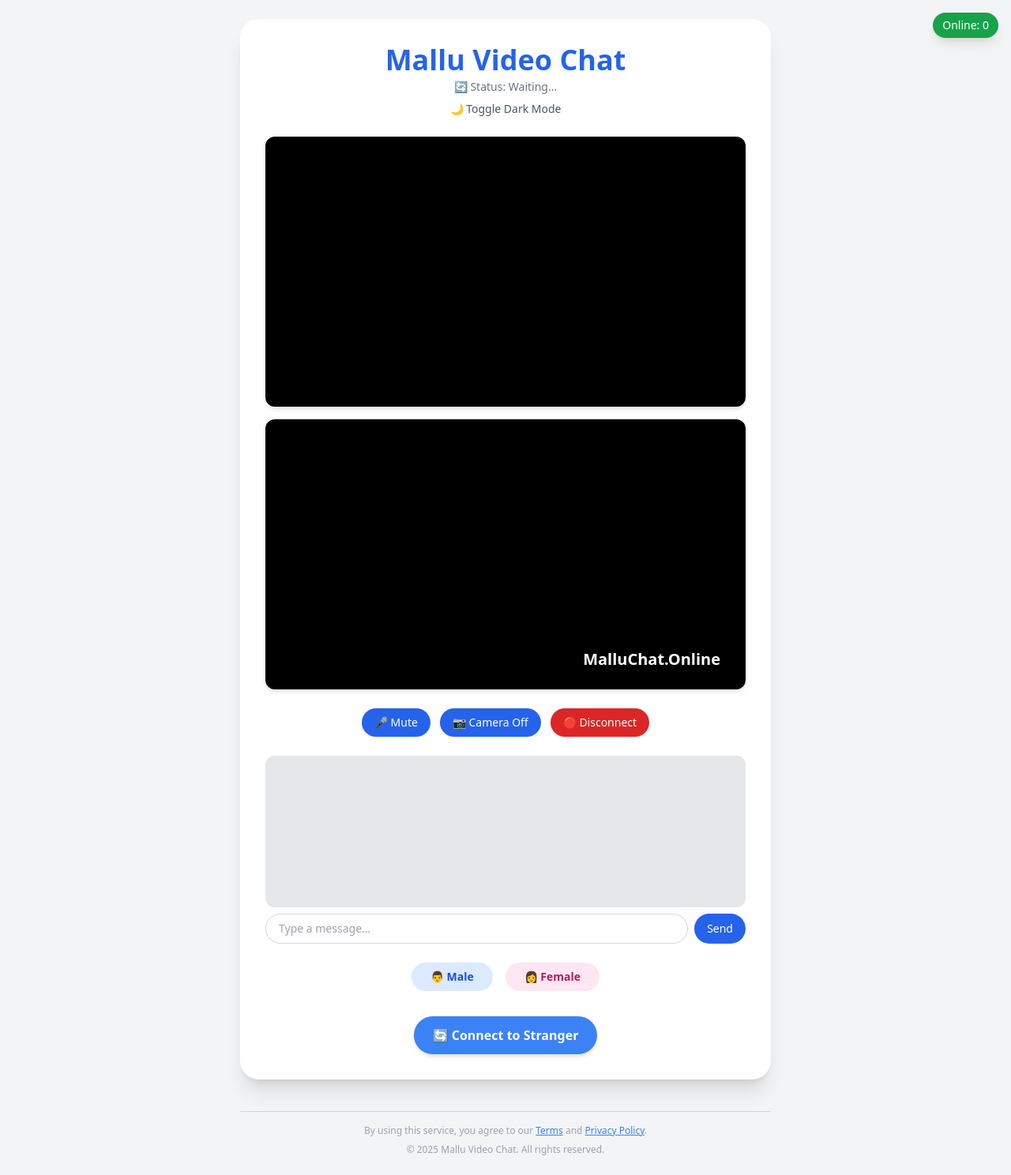
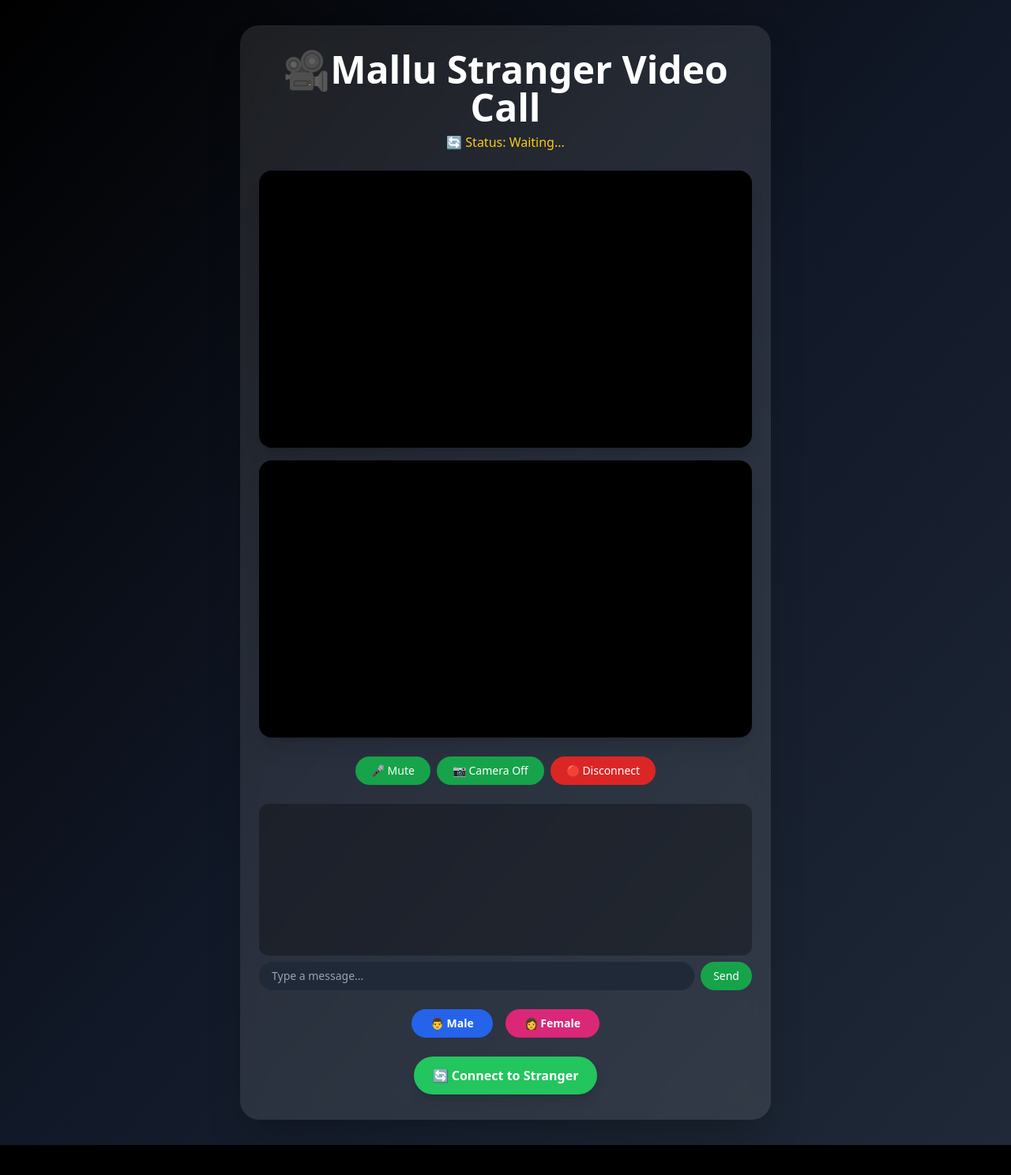
Before and after one commit to Adarshlumi/CHAT_KERALA, a Flask app: page / in a window 1280 px wide. Shown: the whole page at 79% size. After the commit the page ends 1450 px from the top, so only its background shows below. Run offline with Flask 3, Linux system fonts and the light colour scheme; some libraries are stand-ins or nearby versions.

Commit message:
Update index.html

```diff
--- a/templates/index.html
+++ b/templates/index.html
@@ -1,111 +1,225 @@
 <!DOCTYPE html>
-<html lang="en" class="scroll-smooth" id="htmlRoot">
+<html lang="en" class="scroll-smooth">
 <head>
   <meta charset="UTF-8" />
   <meta name="viewport" content="width=device-width, initial-scale=1.0" />
-  <title>Mallu Video Chat</title>
+  <title>Stranger Video Chat</title>
 
-  <!-- PWA -->
+  <!-- PWA Support -->
   <link rel="manifest" href="/manifest.json">
-  <meta name="theme-color" content="#ffffff" />
+  <meta name="theme-color" content="#1db954" />
   <link rel="apple-touch-icon" href="/icons/icon-192.png">
 
   <!-- Tailwind CSS -->
-  <script>
-    tailwind.config = { darkMode: 'class' };
-  </script>
   <script src="https://cdn.tailwindcss.com"></script>
-
   <style>
-    video { border-radius: 1rem; background: black; }
-    #chatMessages { overflow-y: auto; }
-    #loader { backdrop-filter: blur(4px); }
+    video {
+      border-radius: 1rem;
+      background-color: black;
+    }
+    #chatMessages {
+      overflow-y: auto;
+    }
+    #loader {
+      backdrop-filter: blur(4px);
+    }
   </style>
 </head>
 
-<body class="bg-gray-100 dark:bg-gray-900 text-gray-900 dark:text-gray-100 min-h-screen flex flex-col items-center justify-start p-4 sm:p-6">
+<body class="bg-gradient-to-br from-black via-gray-900 to-gray-800 text-white min-h-screen flex items-center justify-center px-4 py-8">
 
-  <!-- ✅ Online User Count -->
-  <div id="onlineCount" class="fixed top-4 right-4 bg-green-600 text-white text-xs sm:text-sm px-3 py-1.5 rounded-full shadow-lg z-50">
-    Online: 0
-  </div>
-
-  <!-- 🔄 Loader -->
-  <div id="loader" class="fixed inset-0 bg-white dark:bg-gray-900 bg-opacity-80 flex flex-col items-center justify-center z-50 hidden">
-    <div class="w-12 h-12 border-4 border-blue-500 border-dashed rounded-full animate-spin mb-4"></div>
+  <!-- Loader -->
+  <div id="loader" class="fixed inset-0 bg-black bg-opacity-70 flex flex-col items-center justify-center z-50 hidden">
+    <div class="w-12 h-12 border-4 border-green-500 border-dashed rounded-full animate-spin mb-4"></div>
     <p class="text-lg font-semibold">Finding a stranger...</p>
   </div>
 
-  <!-- 🌐 Main Chat Box -->
-  <div class="w-full max-w-2xl bg-white dark:bg-gray-800 rounded-3xl shadow-xl p-5 sm:p-8 space-y-6">
+  <!-- Main Container -->
+  <div class="w-full max-w-2xl px-4 sm:px-6 bg-white bg-opacity-10 p-6 sm:p-8 rounded-3xl shadow-2xl backdrop-blur-md space-y-6">
 
-    <!-- 🔰 Header -->
-    <div class="text-center">
-      <h1 class="text-3xl sm:text-4xl font-extrabold text-blue-600 dark:text-blue-400">Mallu Video Chat</h1>
-      <p id="statusBar" class="mt-1 text-sm text-gray-500 dark:text-gray-400">🔄 Status: Waiting...</p>
-      <button onclick="toggleDarkMode()" class="mt-2 text-sm text-gray-600 dark:text-gray-300 hover:text-blue-500 dark:hover:text-yellow-300 transition">
-        🌙 Toggle Dark Mode
-      </button>
+    <!-- Header -->
+    <div class="text-center space-y-2">
+      <h1 class="text-3xl md:text-5xl font-extrabold leading-tight">🎥Mallu Stranger Video Call</h1>
+      <p id="statusBar" class="text-yellow-400 font-medium text-sm sm:text-base">🔄 Status: Waiting...</p>
     </div>
 
-    <!-- 🎥 Video Streams with Watermark -->
-    <div id="videos" class="relative space-y-4">
-      <!-- 🔒 Watermark -->
-      <div class="absolute bottom-4 right-4 z-30 text-white text-lg sm:text-xl font-bold bg-black bg-opacity-40 px-4 py-2 rounded-xl pointer-events-none select-none shadow-md">
-        MalluChat.Online
-      </div>
-
-      <video id="localVideo" autoplay muted playsinline class="w-full aspect-video bg-black rounded-xl shadow-md"></video>
-      <video id="remoteVideo" autoplay playsinline class="w-full aspect-video bg-black rounded-xl shadow-md"></video>
+    <!-- Video Area -->
+    <div id="videos" class="space-y-4">
+      <video id="localVideo" autoplay muted playsinline class="w-full aspect-video shadow-xl"></video>
+      <video id="remoteVideo" autoplay playsinline class="w-full aspect-video shadow-xl"></video>
     </div>
 
-    <!-- 🎛️ Controls -->
-    <div class="flex flex-wrap justify-center gap-3">
-      <button onclick="toggleMic()" id="micBtn" class="bg-blue-600 hover:bg-blue-500 text-white px-4 py-2 rounded-full text-sm font-medium transition">🎤 Mute</button>
-      <button onclick="toggleCam()" id="camBtn" class="bg-blue-600 hover:bg-blue-500 text-white px-4 py-2 rounded-full text-sm font-medium transition">📷 Camera Off</button>
-      <button onclick="disconnectCall()" class="bg-red-600 hover:bg-red-500 text-white px-4 py-2 rounded-full text-sm font-medium transition">🔴 Disconnect</button>
+    <!-- Controls -->
+    <div class="flex flex-wrap gap-2 justify-center">
+      <button onclick="toggleMic()" id="micBtn" class="bg-green-600 hover:bg-green-500 px-5 py-2 rounded-full text-sm font-medium transition">🎤 Mute</button>
+      <button onclick="toggleCam()" id="camBtn" class="bg-green-600 hover:bg-green-500 px-5 py-2 rounded-full text-sm font-medium transition">📷 Camera Off</button>
+      <button onclick="disconnectCall()" class="bg-red-600 hover:bg-red-500 px-5 py-2 rounded-full text-sm font-medium transition">🔴 Disconnect</button>
     </div>
 
-    <!-- 💬 Chat Area -->
+    <!-- Chat -->
     <div class="space-y-2">
-      <div id="chatMessages" class="bg-gray-200 dark:bg-gray-700 p-4 rounded-xl h-40 sm:h-48 text-sm overflow-y-auto space-y-2"></div>
+      <div id="chatMessages" class="bg-black bg-opacity-30 p-3 rounded-xl h-32 sm:h-40 md:h-48 text-sm space-y-2 overflow-y-auto"></div>
       <div class="flex gap-2">
-        <input type="text" id="chatInput" placeholder="Type a message..." class="flex-1 bg-white dark:bg-gray-800 border border-gray-300 dark:border-gray-600 px-4 py-2 rounded-full focus:outline-none text-sm" />
-        <button onclick="sendMessage()" class="bg-blue-600 hover:bg-blue-500 text-white px-4 py-2 rounded-full text-sm transition">Send</button>
+        <input type="text" id="chatInput" placeholder="Type a message..." class="flex-1 bg-gray-800 px-4 py-2 rounded-full focus:outline-none text-sm text-white placeholder-gray-400" />
+        <button onclick="sendMessage()" class="bg-green-600 hover:bg-green-500 px-4 py-2 rounded-full text-sm font-medium transition">Send</button>
       </div>
     </div>
 
-    <!-- 👥 Gender Selection -->
+    <!-- Gender Selection Buttons -->
     <div class="flex justify-center gap-4">
-      <button id="maleBtn" class="bg-blue-100 hover:bg-blue-200 text-blue-700 px-6 py-2 rounded-full text-sm font-semibold transition">👨 Male</button>
-      <button id="femaleBtn" class="bg-pink-100 hover:bg-pink-200 text-pink-700 px-6 py-2 rounded-full text-sm font-semibold transition">👩 Female</button>
+      <button id="maleBtn" class="bg-blue-600 hover:bg-blue-500 px-6 py-2 rounded-full text-sm font-semibold transition">👨 Male</button>
+      <button id="femaleBtn" class="bg-pink-600 hover:bg-pink-500 px-6 py-2 rounded-full text-sm font-semibold transition">👩 Female</button>
     </div>
 
-    <!-- 💸 QR Message -->
-    <div id="qrMessage" class="hidden text-center mt-4 text-sm text-pink-600 dark:text-pink-400 space-y-2">
-      <p>👩 Female option requires a one-time verification fee.<br>Scan the QR below to continue:</p>
-      <img src="/static/60.png" alt="Payment QR" class="w-40 mx-auto rounded-lg border border-gray-300 dark:border-gray-600 shadow" />
+    <!-- QR Code Message -->
+    <div id="qrMessage" class="hidden text-center mt-4 text-sm text-pink-300 space-y-2">
+      <p>👩 Female option requires a one-time verification fee.<br>Please scan the QR code below to continue.</p>
+      <div class="mt-2">
+        <img src="/static/60.png" alt="Payment QR" class="w-40 mx-auto rounded-lg border border-white shadow-lg" />
+      </div>
     </div>
 
-    <!-- 🔁 Connect Button -->
-    <div class="text-center pt-2">
-      <button onclick="findStranger()" class="bg-blue-500 hover:bg-blue-600 text-white px-6 py-3 rounded-full text-base font-semibold shadow-md transition">
+    <!-- Connect Button -->
+    <div class="text-center">
+      <button onclick="findStranger()" class="bg-green-500 hover:bg-green-600 px-6 py-3 rounded-full text-base font-semibold shadow-lg transition">
         🔄 Connect to Stranger
       </button>
     </div>
   </div>
 
-  <!-- 📄 Footer -->
-  <footer class="mt-10 text-center text-xs text-gray-400 dark:text-gray-500 pt-4 w-full max-w-2xl border-t border-gray-300 dark:border-gray-700">
-    <p class="mb-2">
-      By using this service, you agree to our
-      <a href="#" class="text-blue-500 dark:text-blue-400 underline hover:text-blue-600 dark:hover:text-blue-300">Terms</a> and
-      <a href="#" class="text-blue-500 dark:text-blue-400 underline hover:text-blue-600 dark:hover:text-blue-300">Privacy Policy</a>.
-    </p>
-    <p>&copy; 2025 Mallu Video Chat. All rights reserved.</p>
-  </footer>
+  <!-- Scripts -->
+  <script src="https://cdn.socket.io/4.3.2/socket.io.min.js"></script>
+  <script>
+    const socket = io();
+    let localStream, peerConnection;
+    const config = { iceServers: [{ urls: 'stun:stun.l.google.com:19302' }] };
 
-  <!-- Scripts -->
-  <!-- (All your JS remains unchanged) -->
+    const localVideo = document.getElementById('localVideo');
+    const remoteVideo = document.getElementById('remoteVideo');
+    const chatMessages = document.getElementById('chatMessages');
+    const chatInput = document.getElementById('chatInput');
+    const loader = document.getElementById('loader');
+    const statusBar = document.getElementById('statusBar');
+    const micBtn = document.getElementById('micBtn');
+    const camBtn = document.getElementById('camBtn');
+
+    let isMicOn = true, isCamOn = true;
+
+    function updateStatus(msg, color = "text-yellow-400") {
+      statusBar.textContent = `🔄 Status: ${msg}`;
+      statusBar.className = `font-medium ${color}`;
+    }
+
+    async function getMedia() {
+      localStream = await navigator.mediaDevices.getUserMedia({ video: true, audio: true });
+      localVideo.srcObject = localStream;
+    }
+
+    async function findStranger() {
+      chatMessages.innerHTML = '';
+      loader.classList.remove("hidden");
+      updateStatus("Searching...");
+      await getMedia();
+      socket.emit('find_stranger');
+    }
+
+    function sendMessage() {
+      const msg = chatInput.value.trim();
+      if (!msg) return;
+      appendMessage("You", msg);
+      socket.emit('chat_message', msg);
+      chatInput.value = '';
+    }
+
+    function appendMessage(sender, text) {
+      const div = document.createElement("div");
+      div.innerHTML = `<strong>${sender}:</strong> ${text}`;
+      chatMessages.appendChild(div);
+      chatMessages.scrollTop = chatMessages.scrollHeight;
+    }
+
+    function toggleMic() {
+      isMicOn = !isMicOn;
+      localStream.getAudioTracks().forEach(t => t.enabled = isMicOn);
+      micBtn.textContent = isMicOn ? "🎤 Mute" : "🔇 Unmute";
+    }
+
+    function toggleCam() {
+      isCamOn = !isCamOn;
+      localStream.getVideoTracks().forEach(t => t.enabled = isCamOn);
+      camBtn.textContent = isCamOn ? "📷 Camera Off" : "📵 Camera On";
+    }
+
+    function disconnectCall() {
+      if (peerConnection) {
+        peerConnection.close();
+        peerConnection = null;
+        remoteVideo.srcObject = null;
+        updateStatus("Disconnected.", "text-red-400");
+      }
+    }
+
+    socket.on('stranger_found', async (isCaller) => {
+      loader.classList.add("hidden");
+      updateStatus("Connected ✅", "text-green-400");
+
+      peerConnection = new RTCPeerConnection(config);
+      localStream.getTracks().forEach(track => peerConnection.addTrack(track, localStream));
+      peerConnection.ontrack = e => remoteVideo.srcObject = e.streams[0];
+      peerConnection.onicecandidate = e => e.candidate && socket.emit('ice_candidate', e.candidate);
+
+      if (isCaller) {
+        const offer = await peerConnection.createOffer();
+        await peerConnection.setLocalDescription(offer);
+        socket.emit('offer', offer);
+      }
+    });
+
+    socket.on('offer', async (offer) => {
+      await peerConnection.setRemoteDescription(new RTCSessionDescription(offer));
+      const answer = await peerConnection.createAnswer();
+      await peerConnection.setLocalDescription(answer);
+      socket.emit('answer', answer);
+    });
+
+    socket.on('answer', (answer) => {
+      peerConnection.setRemoteDescription(new RTCSessionDescription(answer));
+    });
+
+    socket.on('ice_candidate', (candidate) => {
+      peerConnection.addIceCandidate(new RTCIceCandidate(candidate));
+    });
+
+    socket.on('chat_message', (msg) => {
+      appendMessage("Stranger", msg);
+    });
+
+    socket.on('stranger_disconnected', () => {
+      remoteVideo.srcObject = null;
+      updateStatus("Stranger disconnected", "text-red-400");
+    });
+
+    socket.on('show_alarm', () => {
+      window.location.href = '/ashore';
+    });
+
+    socket.on('hide_alarm', () => {
+      window.location.href = '/';
+    });
+
+    document.getElementById('femaleBtn').addEventListener('click', () => {
+      document.getElementById('qrMessage').classList.remove('hidden');
+    });
+
+    document.getElementById('maleBtn').addEventListener('click', () => {
+      document.getElementById('qrMessage').classList.add('hidden');
+    });
+
+    if ('serviceWorker' in navigator) {
+      navigator.serviceWorker.register('/service-worker.js')
+        .then(() => console.log('Service Worker Registered ✅'))
+        .catch(err => console.error('SW registration failed ❌', err));
+    }
+  </script>
 </body>
 </html>
```
